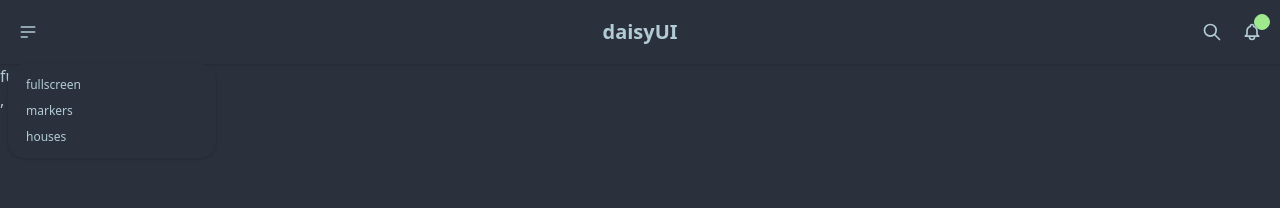
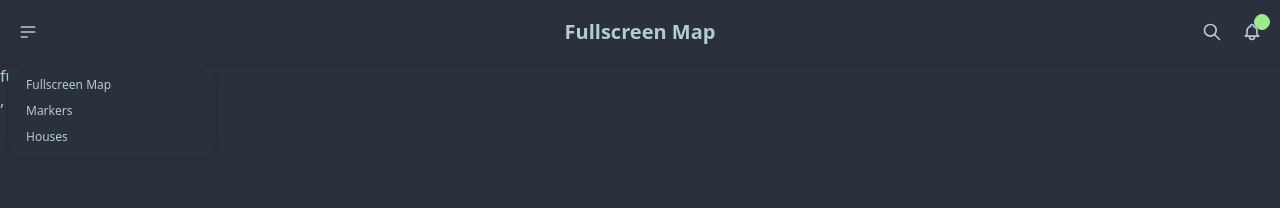
Before and after one commit to jenri019/maps, an Angular app: page /fullscreen in a window 1280 px wide. Both pictures are taken after a click on the button 28 px from the left and 32 px from the top of the page. Shown: the top 208 px of the page. Built offline with nearby package versions, Linux system fonts and the light colour scheme.

Commit message:
feat: showing route title in navbar

```diff
--- a/src/app/shared/components/navbar/navbar.component.html
+++ b/src/app/shared/components/navbar/navbar.component.html
@@ -7,14 +7,15 @@
         </svg>
       </div>
       <ul tabindex="0" class="menu menu-sm dropdown-content bg-base-100 rounded-box z-1 mt-3 w-52 p-2 shadow">
-        <li><a [routerLink]="['/fullscreen']" >fullscreen</a></li>
-        <li><a [routerLink]="['/markers']" >markers</a></li>
-        <li><a [routerLink]="['/houses']" >houses</a></li>
+          @for (link of routes; track $index) {
+              <li><a [routerLink]="[link.path]" >{{link.title}}</a></li>
+          }
       </ul>
     </div>
   </div>
   <div class="navbar-center">
-    <a class="btn btn-ghost text-xl">daisyUI</a>
+    <!-- <a class="btn btn-ghost text-xl">daisyUI</a> -->
+    <a class="btn btn-ghost text-xl">{{pageTitle$ | async}}</a>
   </div>
   <div class="navbar-end">
     <button class="btn btn-ghost btn-circle">
--- a/src/app/shared/components/navbar/navbar.component.ts
+++ b/src/app/shared/components/navbar/navbar.component.ts
@@ -1,11 +1,14 @@
 import { Component, inject } from '@angular/core';
 import { routes } from '../../../app.routes';
-import { Router, RouterLink } from '@angular/router';
-import { tap } from 'rxjs';
+import { NavigationEnd, Router, RouterLink } from '@angular/router';
+import { filter, map, tap } from 'rxjs';
+import { AsyncPipe } from '@angular/common';
+import { toSignal } from '@angular/core/rxjs-interop';
 
 @Component({
     selector: 'app-navbar',
     imports: [
+        AsyncPipe,
         RouterLink
     ],
     templateUrl: './navbar.component.html',
@@ -14,12 +17,31 @@
     router = inject(Router);
     routes = routes.map((route) => ({
         path: route.path,
-        title: `${route.title ?? 'Mapas'}`,
-    }));
+        title: `${route.title ?? 'Mapas en NG'}`,
+    })).filter((route) => {
+        return route.path !== '**'
+    });
 
+    // Getting page title as a obervable
     pageTitle$ = this.router.events.pipe(
-        tap(event => {
-            console.log(event);
+        filter((event) => event instanceof NavigationEnd),
+        tap((event) => console.log(event)),
+        map((event) => {
+            return event.url
+        }),
+        map((url) => {
+            return routes.find((route) => `/${route.path}` === url)?.title ?? 'Mapas en NG'
         })
     )
+    // Getting page title as a signal
+    /* pageTitle = toSignal(this.router.events.pipe(
+        filter((event) => event instanceof NavigationEnd),
+        tap((event) => console.log(event)),
+        map((event) => {
+            return event.url
+        }),
+        map((url) => {
+            return routes.find((route) => `/${route.path}` === url)?.title ?? 'Mapas en NG'
+        })
+    )); */
 }
```
